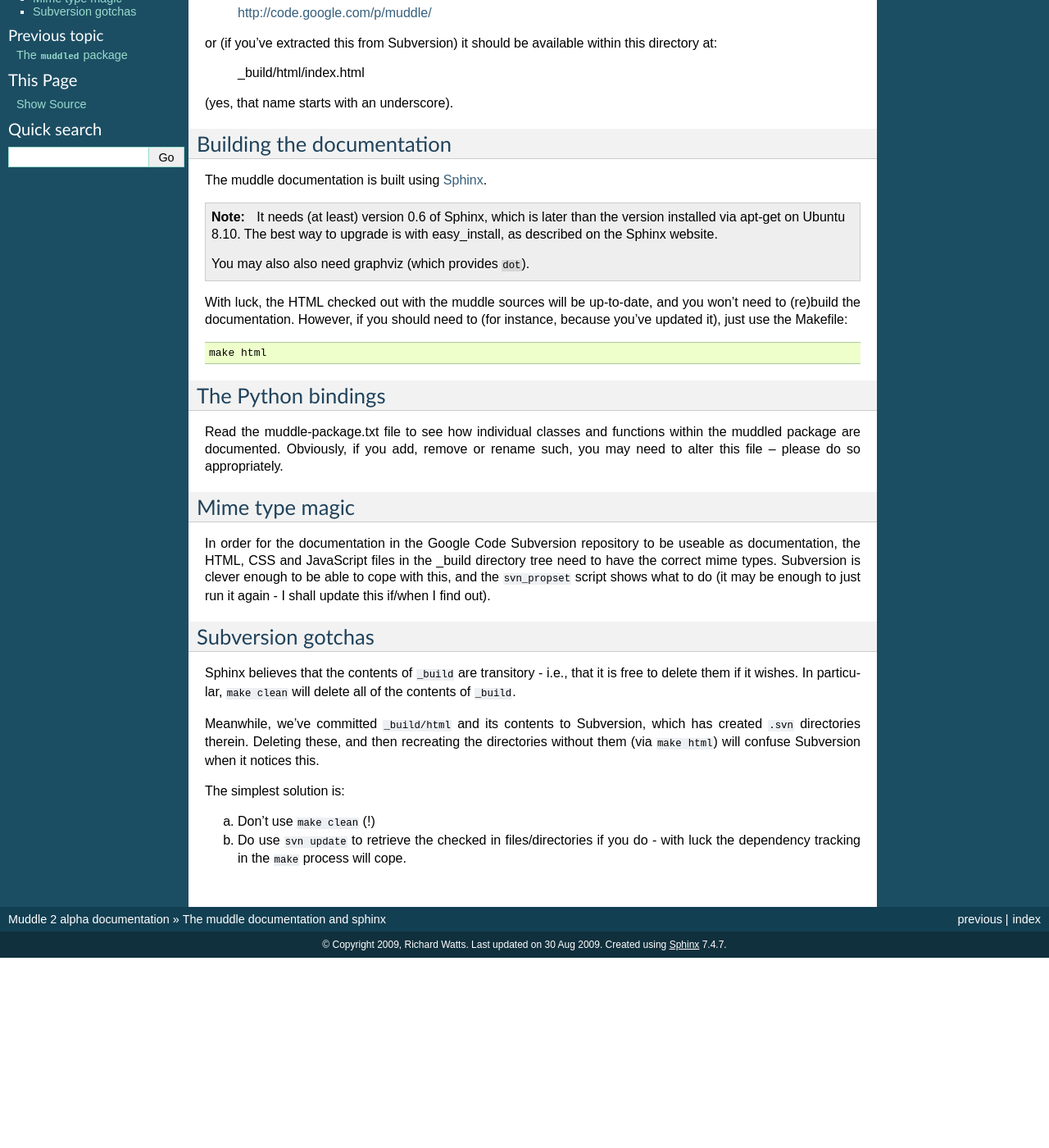
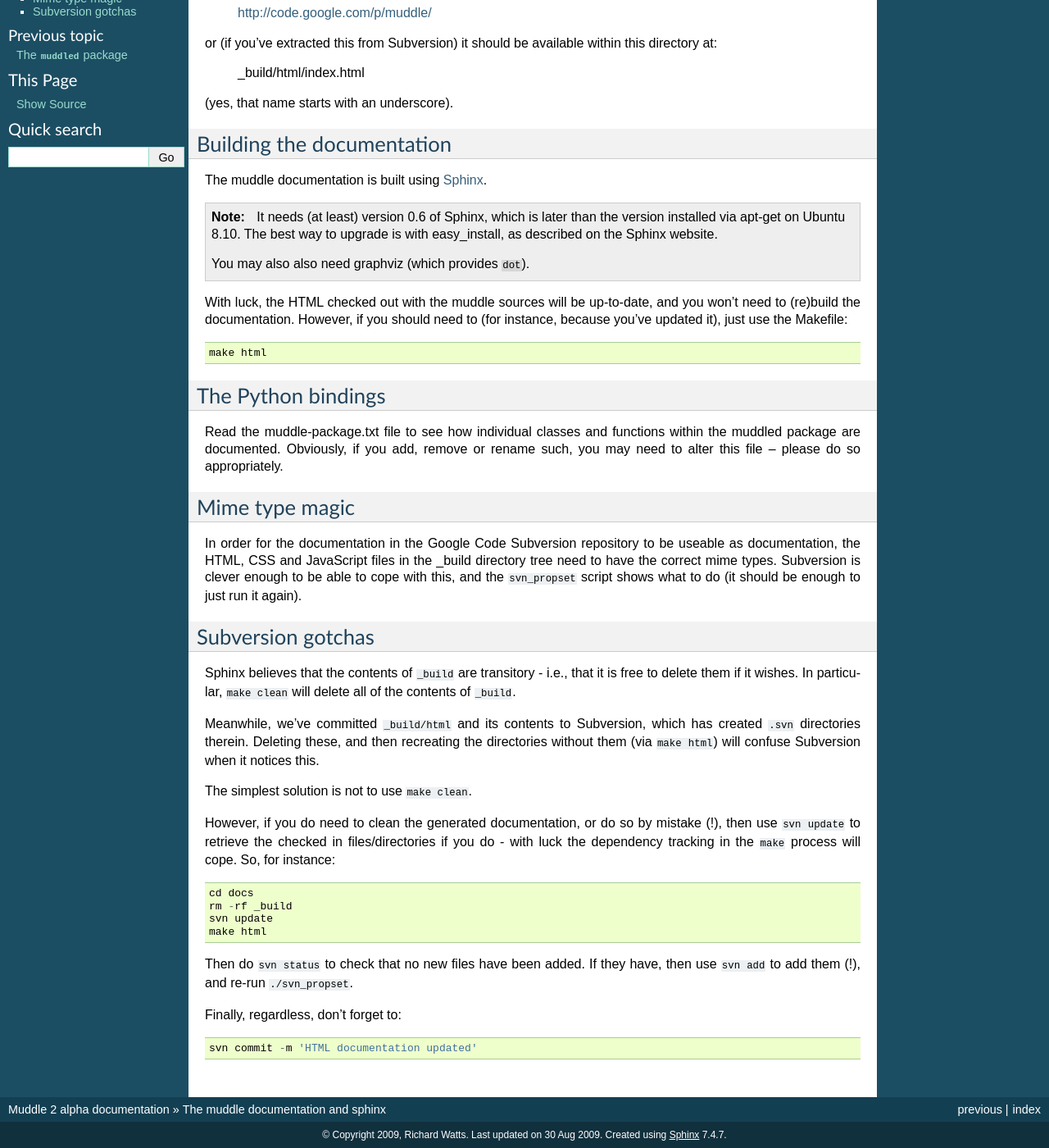
Before and after one commit to kynesim/muddle, a Sphinx documentation site: the page built from docs/docs.readme.txt, in a window 1280 px wide and 1400 px high, scrolled down 180 px. Shown: the whole window at 82% size. Built offline with Sphinx 7.4.7, drawn with Linux system fonts in a browser that asks for light colours; before the commit the page ends 1348 px from its top, so only the background shows below that.

Commit message:
HTML documentation updated
git-svn-id: https://muddle.googlecode.com/svn/trunk/muddle@173 837abeb0-121e-11de-ab22-55a8a853a75f

```diff
--- a/docs/docs.readme.txt
+++ b/docs/docs.readme.txt
@@ -46,8 +46,7 @@ In order for the documentation in the Google Code Subversion repository to be
 useable as documentation, the HTML, CSS and JavaScript files in the _build
 directory tree need to have the correct mime types. Subversion is clever
 enough to be able to cope with this, and the ``svn_propset`` script shows what
-to do (it may be enough to just run it again - I shall update this if/when I
-find out).
+to do (it should be enough to just run it again).
 
 Subversion gotchas
 ------------------
@@ -60,8 +59,21 @@ which has created ``.svn`` directories therein. Deleting these, and then
 recreating the directories without them (via ``make html``) will confuse
 Subversion when it notices this.
 
-The simplest solution is:
+The simplest solution is not to use ``make clean``.
 
-a. Don't use ``make clean`` (!)
-b. Do use ``svn update`` to retrieve the checked in files/directories if you
-   do - with luck the dependency tracking in the ``make`` process will cope.
+However, if you  do need to clean the generated documentation, or do so by
+mistake (!), then use ``svn update`` to retrieve the checked in
+files/directories if you do - with luck the dependency tracking in the
+``make`` process will cope.  So, for instance::
+
+    cd docs
+    rm -rf _build
+    svn update
+    make html
+
+Then do ``svn status`` to check that no new files have been added. If they
+have, then use ``svn add`` to add them (!), and re-run ``./svn_propset``.
+
+Finally, regardless, don't forget to::
+
+    svn commit -m 'HTML documentation updated'
```
